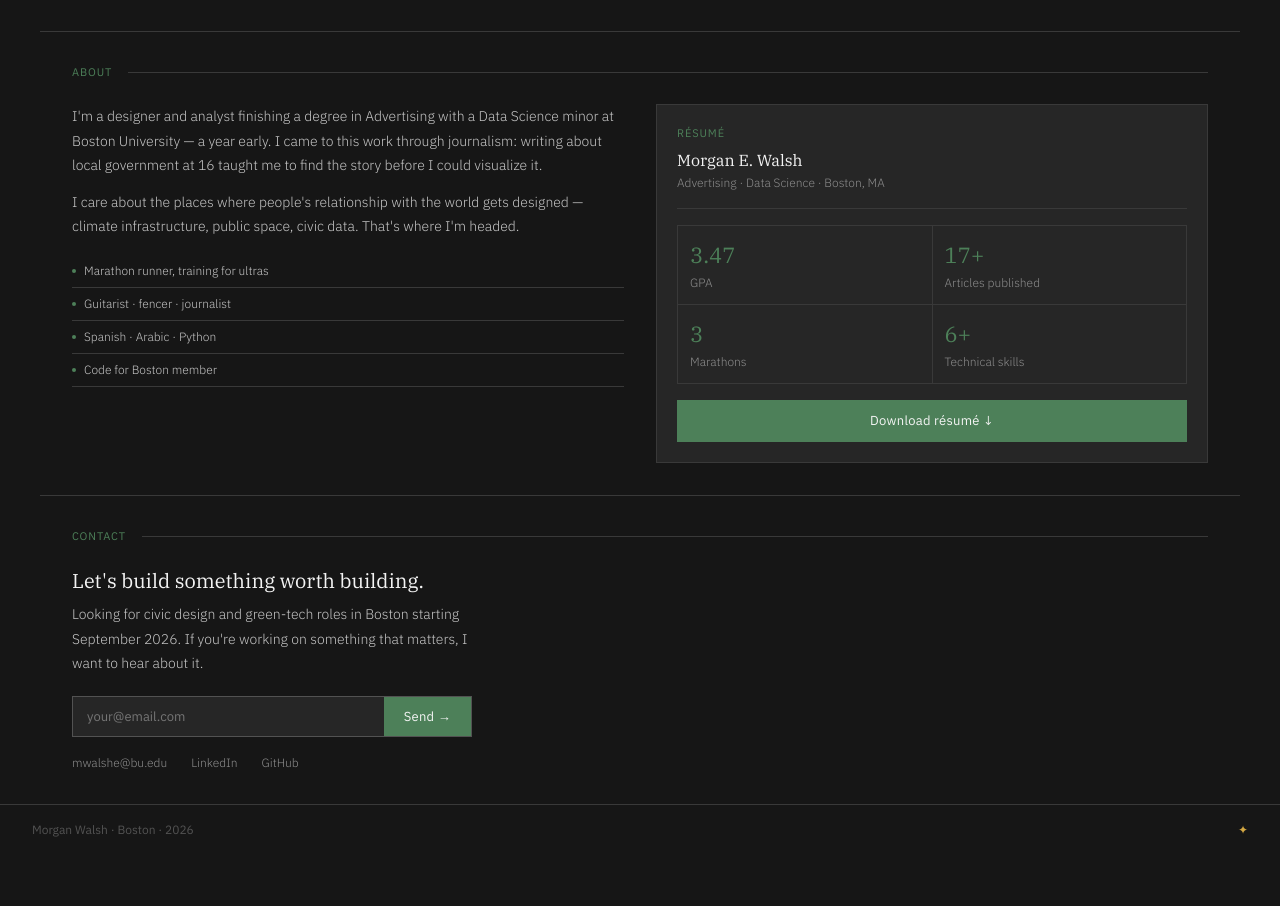
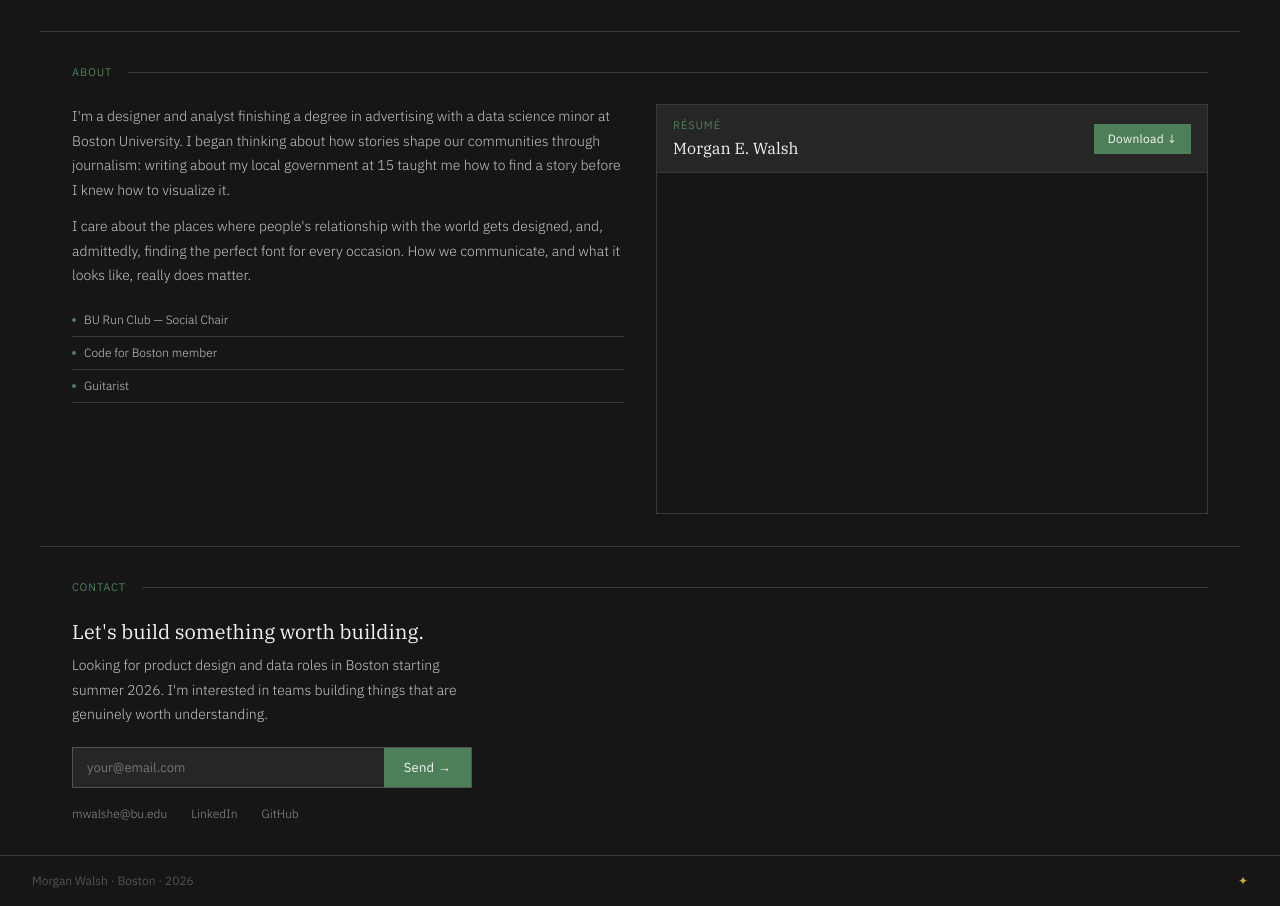
Before and after one commit to morganewalsh/morgan-portfolio, a Next.js app: page / in a window 1280 px wide. Shown: the part 929-1835 px from the top of the page. Before the commit the page ends 1784 px from the top, so only its background shows below. Built offline with nearby package versions, Linux system fonts and the light colour scheme.

Commit message:
edits to homepage body text and formating

```diff
--- a/app/page.tsx
+++ b/app/page.tsx
@@ -8,7 +8,7 @@ const skills = [
   { cat: 'Data',     items: 'Python · SQL · Rust · Power BI · geospatial' },
   { cat: 'Design',   items: 'Figma · Framer · UX research · Adobe CC'     },
   { cat: 'Strategy', items: 'Brand · market research · campaign · comms'  },
-  { cat: 'Writing',  items: 'Journalism · data storytelling · editorial'   },
+  { cat: 'Language', items: 'Spanish'  },
 ]
 
 const projects = [
@@ -39,17 +39,9 @@ const projects = [
 ]
 
 const facts = [
-  'Marathon runner, training for ultras',
-  'Guitarist · fencer · journalist',
-  'Spanish · Arabic · Python',
+  'BU Run Club — Social Chair',
   'Code for Boston member',
-]
-
-const stats = [
-  { n: '3.47', l: 'GPA'               },
-  { n: '17+',  l: 'Articles published' },
-  { n: '3',    l: 'Marathons'          },
-  { n: '6+',   l: 'Technical skills'   },
+  'Guitarist',
 ]
 
 export default function Home() {
@@ -86,8 +78,8 @@ export default function Home() {
           </h1>
 
           <p className="text-body" style={{ maxWidth: 440, marginBottom: '1.5rem' }}>
-            Now I work at the intersection of data and design, building things
-            that help people understand the systems shaping their lives.
+            Now I work with data and design to turn complex problems into
+            stories that are easy to understand and solve.
           </p>
 
           <div style={{ display: 'flex', gap: '0.5rem', flexWrap: 'wrap' }}>
@@ -182,16 +174,17 @@ export default function Home() {
           {/* Bio */}
           <div>
             <p className="text-body" style={{ marginBottom: '0.75rem' }}>
-              I&apos;m a designer and analyst finishing a degree in Advertising
-              with a Data Science minor at Boston University — a year early. I
-              came to this work through journalism: writing about local
-              government at 16 taught me to find the story before I could
-              visualize it.
+              I&apos;m a designer and analyst finishing a degree in advertising
+              with a data science minor at Boston University. I began thinking about
+              how stories shape our communities through journalism: writing about
+              my local government at 15 taught me how to find a story before I knew
+              how to visualize it.
             </p>
             <p className="text-body">
               I care about the places where people&apos;s relationship with the
-              world gets designed — climate infrastructure, public space, civic
-              data. That&apos;s where I&apos;m headed.
+              world gets designed, and, admittedly, finding the perfect font for
+              every occasion. How we communicate, and what it looks like,
+              really does matter.
             </p>
             <div style={{ marginTop: '1rem' }}>
               {facts.map(f => (
@@ -224,75 +217,52 @@ export default function Home() {
           {/* Resume card */}
           <div
             style={{
-              background: 'var(--bg-secondary)',
-              border:     '1px solid var(--border)',
-              padding:    '1.25rem',
-              display:    'flex',
+              background:    'var(--bg-secondary)',
+              border:        '1px solid var(--border)',
+              display:       'flex',
               flexDirection: 'column',
-              gap:        '1rem',
+              height:        '100%',
+              minHeight:     400,
+            }}
+          >
+            <div
+              style={{
+                padding:        '0.75rem 1rem',
+                borderBottom:   '1px solid var(--border)',
+                display:        'flex',
+                justifyContent: 'space-between',
+                alignItems:     'center',
               }}
             >
               <div>
-              <div
-                className="text-label"
-                style={{ marginBottom: '0.5rem', color: 'var(--green)' }}
-              >
+                <div className="text-label" style={{ color: 'var(--green)', marginBottom: 2 }}>
                   Résumé
                 </div>
-              <div
-                className="text-heading-sm"
-                style={{ fontFamily: 'var(--font-serif)' }}
-              >
+                <div style={{ fontFamily: 'var(--font-serif)', fontSize: '1rem', color: 'var(--text-primary)' }}>
                   Morgan E. Walsh
                 </div>
-              <div
-                className="text-body-sm"
-                style={{ marginTop: 2, color: 'var(--text-muted)' }}
-              >
-                Advertising · Data Science · Boston, MA
-              </div>
-            </div>
-
-            <div style={{ height: 1, background: 'var(--border)' }} />
-
-            <div
-              className="grid-1px"
-              style={{ gridTemplateColumns: '1fr 1fr' }}
-            >
-              {stats.map(s => (
-                <div
-                  key={s.l}
-                  style={{ background: 'var(--bg-secondary)', padding: '0.75rem' }}
-                >
-                  <div
-                    style={{
-                      fontFamily: 'var(--font-serif)',
-                      fontSize:   '1.375rem',
-                      fontWeight: 400,
-                      color:      'var(--green)',
-                    }}
-                  >
-                    {s.n}
-                  </div>
-                  <div
-                    className="text-body-sm"
-                    style={{ marginTop: 2, color: 'var(--text-muted)' }}
-                  >
-                    {s.l}
-                  </div>
-                </div>
-              ))}
-            </div>
-
-            <a
+              </div><a
                 href="/resume.pdf"
                 download
                 className="btn btn-primary"
-              style={{ textAlign: 'center', justifyContent: 'center' }}
+                style={{ fontSize: '0.75rem', padding: '6px 14px' }}
               >
-              Download résumé ↓
+                Download ↓
               </a>
             </div>
+            <iframe
+              src="/resume.pdf"
+              style={{
+                flex:      1,
+                width:     '100%',
+                minHeight: 340,
+                border:    'none',
+                background: 'var(--bg-secondary)',
+              }}
+              title="Morgan Walsh résumé"
+            />
+          </div>
+
         </div>
       </section>
 
@@ -315,13 +285,10 @@ export default function Home() {
         >
           Let&apos;s build something worth building.
         </h2>
-        <p
-          className="text-body"
-          style={{ maxWidth: 400, marginBottom: '1.25rem' }}
-        >
-          Looking for civic design and green-tech roles in Boston starting
-          September 2026. If you&apos;re working on something that matters,
-          I want to hear about it.
+        <p className="text-body" style={{ maxWidth: 400, marginBottom: '1.25rem' }}>
+          Looking for product design and data roles in Boston starting
+          summer 2026. I&apos;m interested in teams building things that are
+          genuinely worth understanding.
           </p>
 
         {/* Simple mailto form — swap for a real form handler when ready */}
```
Lines whose indentation alone changed are shown as unchanged.
